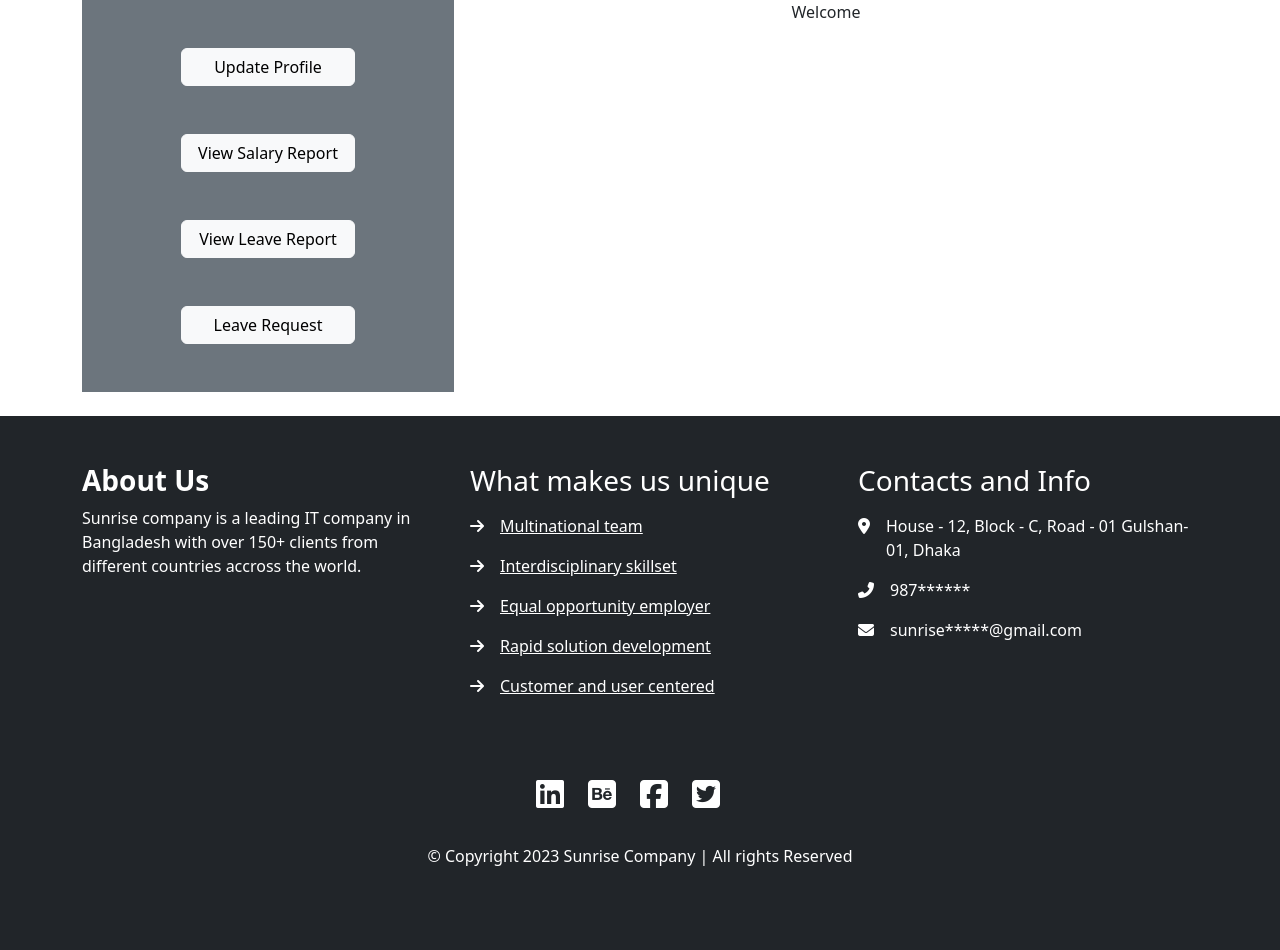
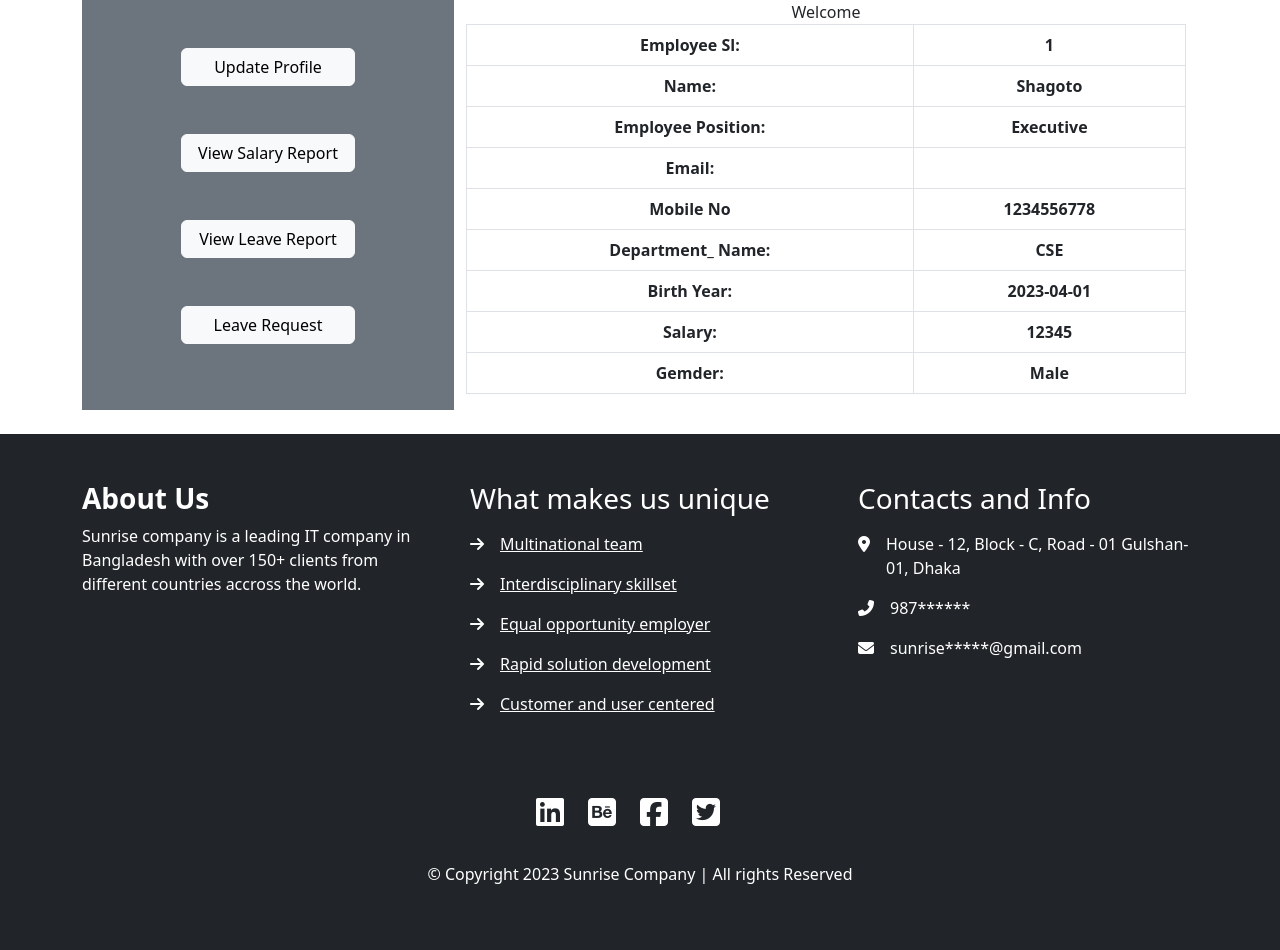
Before and after one commit to shuvo-99/470-project, a PHP site: page /employee.php in a window 1280 px wide. Shown: the part 54-1004 px from the top of the page. Before the commit the page ends 920 px from the top, so only its background shows below. Run offline with PHP 8.4, Linux system fonts and the light colour scheme; data comes from the database, SQL or seed files in the repository; data that the repository does not hold is empty; some libraries are stand-ins or nearby versions.

Commit message:
Add files via upload

```diff
--- a/employee.php
+++ b/employee.php
@@ -1,7 +1,8 @@
+
 <?php
+	include "dbconnection.php";
 
-?>
-
+ ?>
 <!DOCTYPE html>
 <html lang="en">
   <head>
@@ -134,6 +135,98 @@
             </div>
             <div class="col-8">
               Welcome
+                <br>
+                <?php
+                $q=mysqli_query($db,"SELECT * FROM employee  where username='shagoto_t14' ;");
+ 				$row=mysqli_fetch_assoc($q);
+
+
+ 			?>
+            <?php
+ 				echo "<b>";
+ 				echo "<table class='table table-bordered'>";
+	 				echo "<tr>";
+	 					echo "<td>";
+	 						echo "<b>Employee Sl: </b>";
+	 					echo "</td>";
+
+	 					echo "<td>";
+	 						echo $row['emp_sl'];
+	 					echo "</td>";
+	 				echo "</tr>";
+
+
+                     echo "<tr>";
+	 					echo "<td>";
+	 						echo "<b> Name: </b>";
+	 					echo "</td>";
+	 					echo "<td>";
+	 						echo $row['emp_name'];
+	 					echo "</td>";
+	 				echo "</tr>";
+                     echo "<tr>";
+	 					echo "<td>";
+	 						echo "<b> Employee Position: </b>";
+	 					echo "</td>";
+	 					echo "<td>";
+	 						echo $row['emp_position'];
+	 					echo "</td>";
+	 				echo "</tr>";
+
+
+                     echo "<tr>";
+	 					echo "<td>";
+	 						echo "<b> Email: </b>";
+	 					echo "</td>";
+	 					echo "<td>";
+	 						echo $row['admin_email'];
+	 					echo "</td>";
+	 				echo "</tr>";
+
+
+	 				echo "<tr>";
+	 					echo "<td>";
+	 						echo "<b>Mobile No </b>";
+	 					echo "</td>";
+	 					echo "<td>";
+	 						echo $row['mobile_no'];
+	 					echo "</td>";
+	 				echo "</tr>";
+                     echo "<tr>";
+                     echo "<td>";
+                         echo "<b>Department_ Name: </b>";
+                     echo "</td>";
+                     echo "<td>";
+                         echo $row['dept_name'];
+                     echo "</td>";
+                 echo "</tr>";
+                 echo "<tr>";
+                 echo "<td>";
+                     echo "<b> Birth Year: </b>";
+                 echo "</td>";
+                 echo "<td>";
+                     echo $row['birth_year'];
+                 echo "</td>";
+             echo "</tr>";
+             echo "<tr>";
+             echo "<td>";
+                 echo "<b> Salary: </b>";
+             echo "</td>";
+             echo "<td>";
+                 echo $row['salary'];
+             echo "</td>";
+         echo "</tr>";
+         echo "<tr>";
+         echo "<td>";
+             echo "<b> Gemder: </b>";
+         echo "</td>";
+         echo "<td>";
+             echo $row['gender'];
+         echo "</td>";
+     echo "</tr>";
+ 				echo "</table>";
+ 				echo "</b>";
+ 			?>
             </div>
 
           </div>
```
